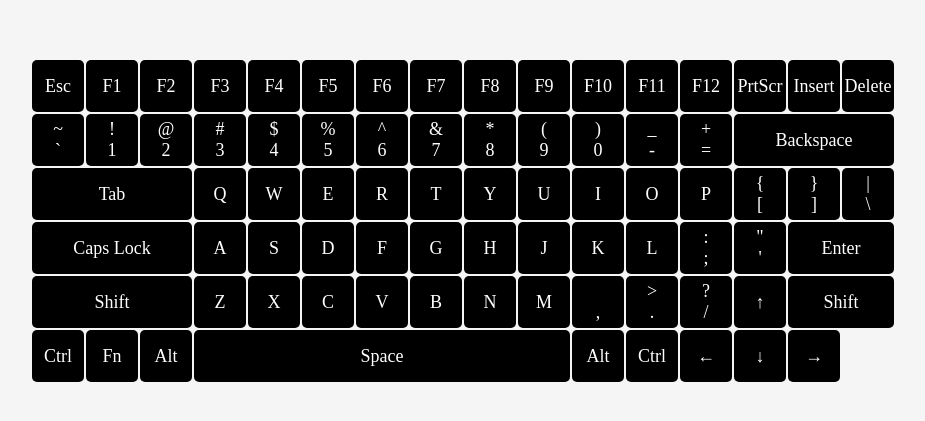
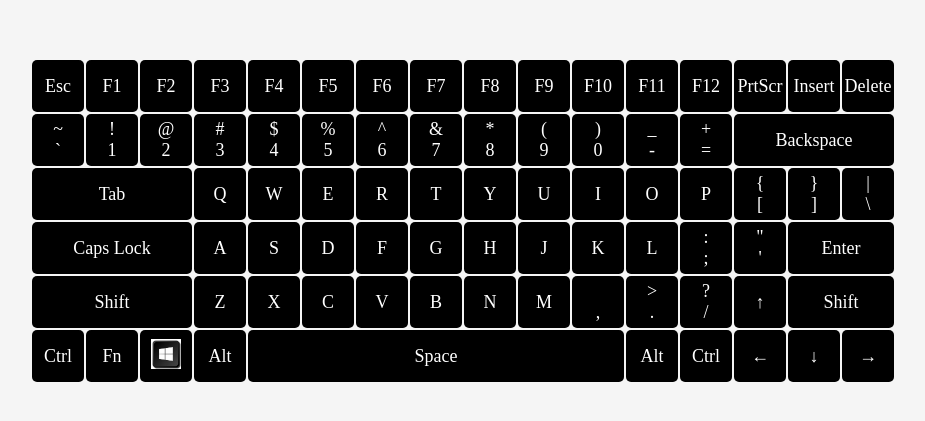
Before and after one commit to BarhamdaghShahnawaz/Making-Keyboard, a plain HTML site: page Index.html in a window 1280 px wide. Shown: the part 187-608 px from the top of the page, without its empty margins (177-1102 px from the left). Drawn offline with Linux system fonts and the light colour scheme.

Commit message:
complete

```diff
--- a/Index.html
+++ b/Index.html
@@ -102,6 +102,7 @@
         <tr>
             <td class="key">Ctrl</td>
             <td class="key">Fn</td>
+            <td class="key"><img width="30px" src="./Assets/window logo.jpeg" alt="window key"></td>
             <td class="key">Alt</td>
             <td class="key" colspan="7">Space</td>
             <td class="key">Alt</td>
```
